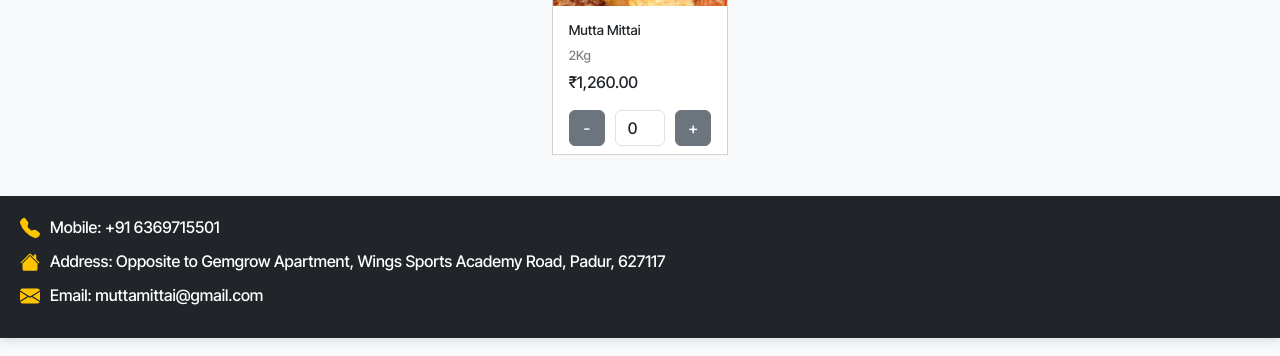
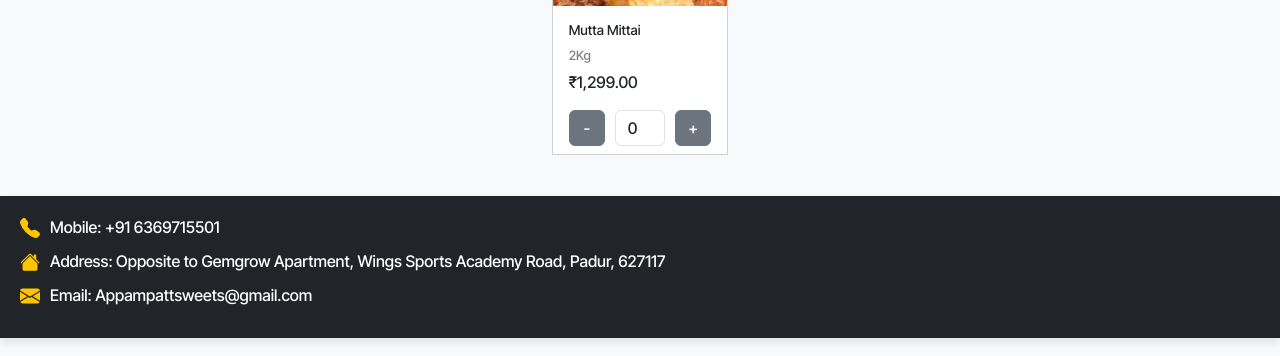
Before and after one commit to Flnix/Appampatt, a React (Create React App) app: page /#/home in a window 1280 px wide. Shown: the part 1611-1967 px from the top of the page. Built offline with nearby package versions, Linux system fonts and the light colour scheme.

Commit message:
added email and price. success

```diff
--- a/src/App.js
+++ b/src/App.js
@@ -18,7 +18,7 @@ const productList = [
   { id: 3, name: 'Mutta Mittai', price: 169.0, img: `${ProductImage}`,weight: "250g"  },
   { id: 4, name: 'Mutta Mittai', price: 339.0, img: `${ProductImage}`,weight: "500g"  },
   { id: 5, name: 'Mutta Mittai', price: 649.0, img: `${ProductImage}`,weight: "1Kg" },
-  { id: 6, name: 'Mutta Mittai', price: 1260.0, img: `${ProductImage}`,weight: "2Kg" },
+  { id: 6, name: 'Mutta Mittai', price: 1299.0, img: `${ProductImage}`,weight: "2Kg" },
 ];
 
 const currentOffers = [
--- a/src/Components/ContactCard.js
+++ b/src/Components/ContactCard.js
@@ -17,7 +17,7 @@ export default function ContactCard() {
       </div>
       <div className='contact-item'>
         <img src={EmailIcon} alt="Email Icon" className='contact-icon' />
-        <p>Email: muttamittai@gmail.com</p>
+        <p>Email: Appampattsweets@gmail.com</p>
       </div>
     </div>
   );
```
